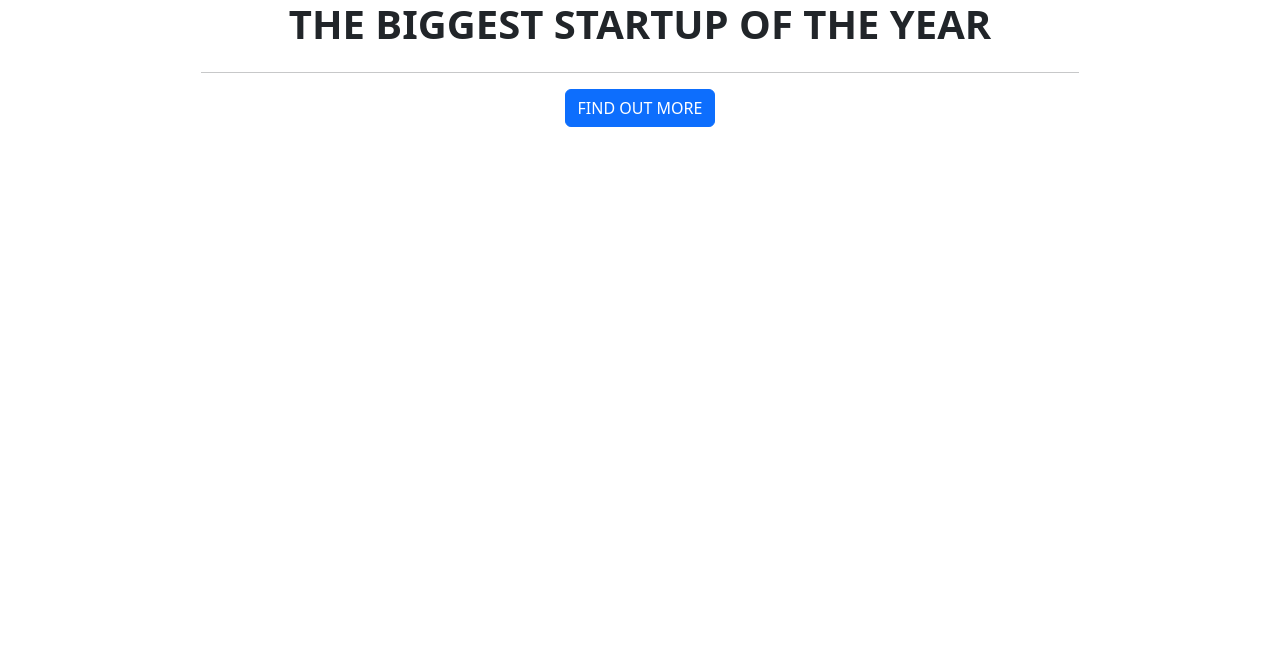
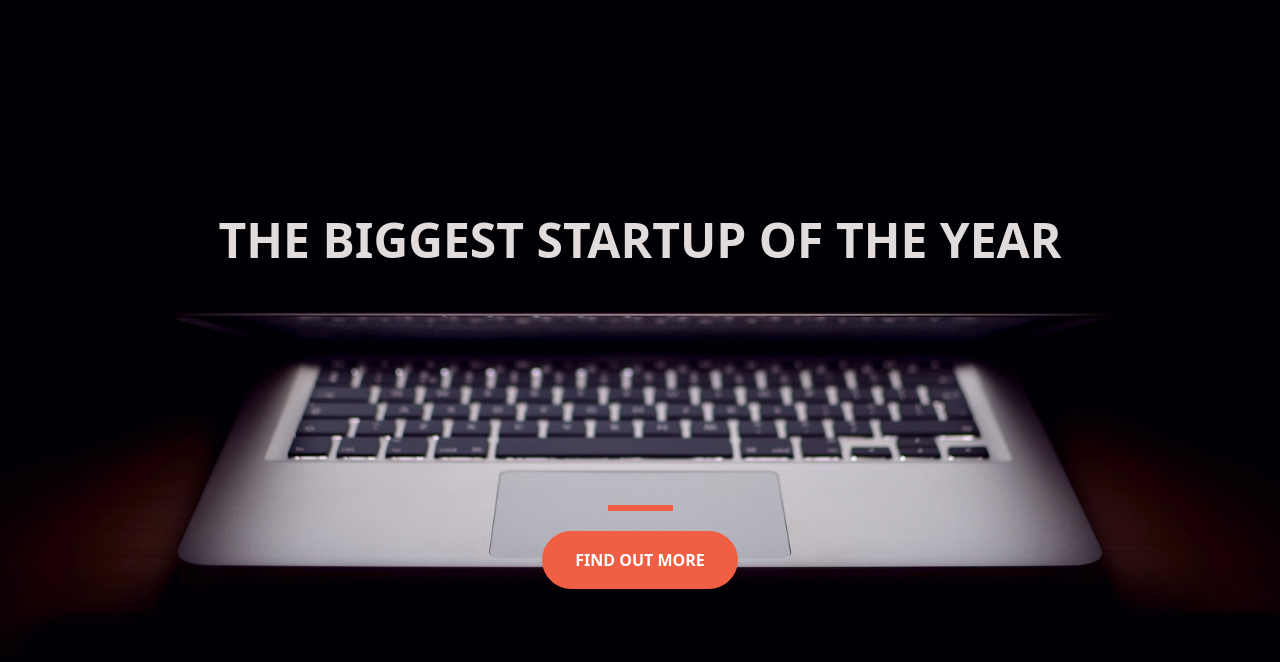
Before and after one commit to Rajghosh786/startup-page, a plain HTML site: page index.html in a window 1280 px wide. Drawn offline with nearby package versions, Linux system fonts and the light colour scheme.

Commit message:
Update index.html

```diff
--- a/index.html
+++ b/index.html
@@ -11,7 +11,7 @@
     <link href="https://cdn.jsdelivr.net/npm/bootstrap@5.3.3/dist/css/bootstrap.min.css" rel="stylesheet"
     integrity="sha384-QWTKZyjpPEjISv5WaRU9OFeRpok6YctnYmDr5pNlyT2bRjXh0JMhjY6hW+ALEwIH" crossorigin="anonymous">
 
-    <link rel="stylesheet" href="74 - Exercise Startup Landing Page 2.css">
+    <link rel="stylesheet" href="style.css">
 </head>
 <body>
     <div class="container d-flex align-items-center justify-content-center cont1 h-100">
```
